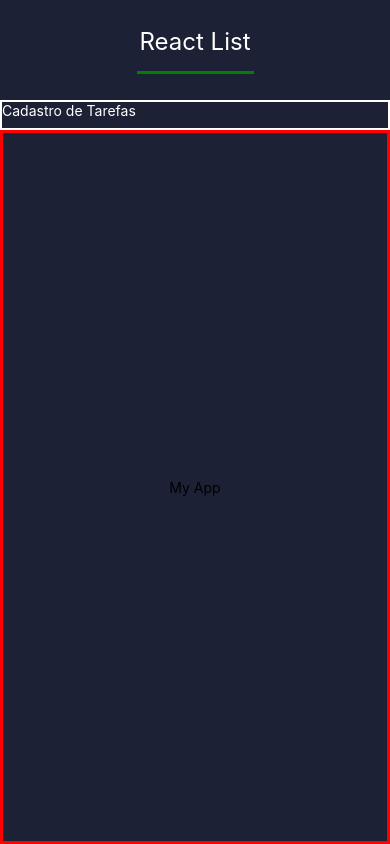
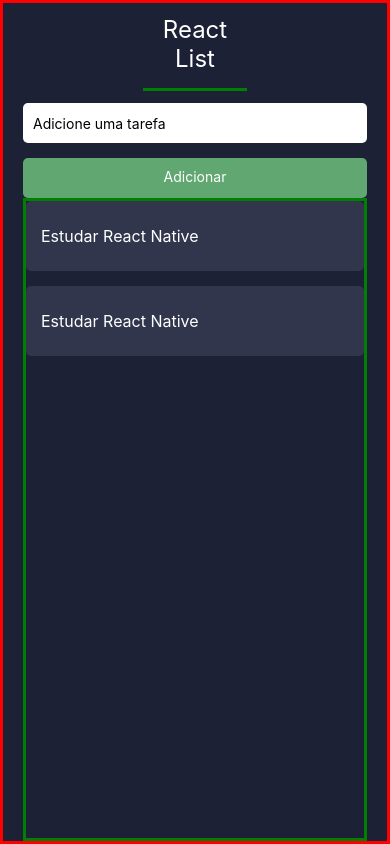
Before and after one commit to eduardocostaprofessor/Torloni4Semestre, a React Native app in the folder React Native/ReactlistNative/: screen / in a window 390 px wide. Built offline with nearby package versions, Linux system fonts and the light colour scheme.

Commit message:
FormTask + início do TaskList

```diff
--- a/React Native/ReactlistNative/src/App.jsx
+++ b/React Native/ReactlistNative/src/App.jsx
@@ -1,19 +1,20 @@
 import { StatusBar } from "expo-status-bar";
-import {  Text, View } from "react-native";
+import { Text, View } from "react-native";
 import { SafeAreaProvider, SafeAreaView } from "react-native-safe-area-context";
 import { Styles } from "./Styles";
 import { Header } from "./components/header/Header";
 import { FormTask } from "./components/formtask/FormTask";
-
+import {TaskList } from "./components/tasklist/TaskList"
 
 function App() {
   return (
     <SafeAreaProvider>
       <SafeAreaView style={Styles.safeArea}>
-        <Header />
-        <FormTask />
         <View style={Styles.container}>
-          <Text>My App</Text>
+          <Header />
+          <FormTask />
+          <TaskList />
+
           <StatusBar style="auto" />
         </View>
       </SafeAreaView>
@@ -21,6 +22,4 @@ function App() {
   );
 }
 
-
-
 export default App;
--- a/React Native/ReactlistNative/src/Styles.js
+++ b/React Native/ReactlistNative/src/Styles.js
@@ -3,12 +3,12 @@ import { StyleSheet } from "react-native";
 export const Styles = StyleSheet.create({
     safeArea: {
         flex: 1,
-        backgroundColor: "#fff"
+        backgroundColor: "#1D2135"
     },
   container: {
     flex: 1,
-    justifyContent: "center",
-    alignItems: "center",
+    paddingLeft: 20,
+    paddingRight: 20,
     backgroundColor: "#1D2135",
     borderWidth: 3,
     borderStyle: "solid",
--- /dev/null
+++ b/React Native/ReactlistNative/src/components/footer/FooterStyle.js
@@ -0,0 +1,3 @@
+import { StyleSheet } from "react-native";
+
+export const FooterStyle = StyleSheet.create({})
--- a/React Native/ReactlistNative/src/components/formtask/FormTask.jsx
+++ b/React Native/ReactlistNative/src/components/formtask/FormTask.jsx
@@ -1,10 +1,48 @@
-import { Text, View } from "react-native"
+import { Alert, Text, TextInput, TouchableOpacity, View } from "react-native"
 import { FormTaskStyles } from "./FormTaskStyles"
+import { useState } from "react"
 
 export const FormTask = () => {
+
+    const [taskValue, setTaskValue] = useState("")
+
+    // salvar/cadastrar/adicionar a tarefa
+    const saveTask = ()=> {
+        console.log(`Texto Digitado ${taskValue}`)
+
+        Alert.alert(
+            "Adicionar Tarefa",
+            "Tarefa Adicionada!",[
+                {text: "Okk"},
+                {text: "Okk 2", onPress: () => setTaskValue('OKk 2 Pressed')},
+            ]
+        )
+    }
+
     return (
-        <View style={FormTaskStyles.frmCadTask}>
-            <Text style={FormTaskStyles.frmCadTitle}>Cadastro de Tarefas</Text>
+        <View style={FormTaskStyles.formTaskBox}>
+            <TextInput
+                style={FormTaskStyles.taskInputName}
+                placeholder="Adicione uma tarefa"
+                value={taskValue}
+                onChangeText={(textoDigitado)=>{
+                    setTaskValue(textoDigitado)
+                }}
+            />
+            <TouchableOpacity
+                style={FormTaskStyles.taskButton}
+                onPress={()=>{
+                    saveTask()
+                }}
+            >
+                <Text
+                    style={FormTaskStyles.taskButtonText}
+                >Adicionar</Text>
+            </TouchableOpacity>
+
+                <Text
+                    style={FormTaskStyles.taskButtonText}
+                >{taskValue}</Text>
         </View>
     )
 }
--- a/React Native/ReactlistNative/src/components/formtask/FormTaskStyles.js
+++ b/React Native/ReactlistNative/src/components/formtask/FormTaskStyles.js
@@ -1,17 +1,35 @@
 import { StyleSheet } from "react-native";
 
 export const FormTaskStyles = StyleSheet.create({
-    frmCadTask: {
+    formTaskBox: {
         width: "100%",
-        height: 30,
+        // height: 200,
 
-        borderWidth: 2,
-        borderStyle: "solid",
-        borderColor: "white",
+        // borderWidth: 2,
+        // borderStyle: "solid",
+        // borderColor: "white",
         backgroundColor: "#1D2135"
     },
 
-    frmCadTitle: {
-        color : "white"
-    }
+   taskInputName: {
+    width: "100%",
+    height: 40,
+    padding: 10,
+    backgroundColor: "#fff",
+    borderRadius: 5,
+   },
+   taskButton: {
+        width: "100%",
+        height: 40,
+        padding: 10,
+        marginTop: 15,
+        borderRadius: 5,
+        backgroundColor: "#60A771"
+
+   },
+   taskButtonText: {
+    color: "#fff",
+    textAlign: "center",
+    verticalAlign: "center"
+   }
 })
--- /dev/null
+++ b/React Native/ReactlistNative/src/components/taskitem/TaskItem.jsx
@@ -0,0 +1,11 @@
+import { Text, View } from "react-native";
+import { TaskItemStyle } from "./TaskItemStyle";
+
+
+export const TaskItem = () => {
+    return (
+        <View style={TaskItemStyle.cardBox}>
+            <Text style={TaskItemStyle.cardText}>Estudar React Native</Text>
+        </View>
+    )
+}
--- /dev/null
+++ b/React Native/ReactlistNative/src/components/taskitem/TaskItemStyle.js
@@ -0,0 +1,18 @@
+import { StyleSheet } from "react-native";
+
+export const TaskItemStyle = StyleSheet.create({
+    cardBox: {
+        width: "100%",
+        height: 70,
+        flexDirection: "row",
+        alignItems: "center",
+        padding: 15,
+        marginBottom: 15,
+        backgroundColor: "#31364D",
+        borderRadius: 5
+    },
+    cardText: {
+        color: "#fff",
+        fontSize: 16,
+    }
+})
--- /dev/null
+++ b/React Native/ReactlistNative/src/components/tasklist/TaskList.jsx
@@ -0,0 +1,12 @@
+import { ScrollView, Text } from "react-native";
+import { TaskListStyle } from "./TaskListStyle";
+import { TaskItem } from "../taskitem/TaskItem";
+
+export const TaskList = () => {
+  return (
+    <ScrollView style={TaskListStyle.taskListContainer}>
+      <TaskItem />
+      <TaskItem />
+    </ScrollView>
+  );
+};
--- /dev/null
+++ b/React Native/ReactlistNative/src/components/tasklist/TaskListStyle.js
@@ -0,0 +1,10 @@
+import { StyleSheet } from "react-native";
+
+export const TaskListStyle = StyleSheet.create({
+    taskListContainer : {
+        flex : 1,
+        borderWidth: 3,
+        borderStyle: "solid",
+        borderColor: "green"
+    }
+})
```
Also changed, not shown: React Native/ReactlistNative/src/components/footer/Footer.jsx (added, +10 -0 lines), React Native/ReactlistNative/assets/edit.png (added), React Native/ReactlistNative/assets/trash.jpg (added).
